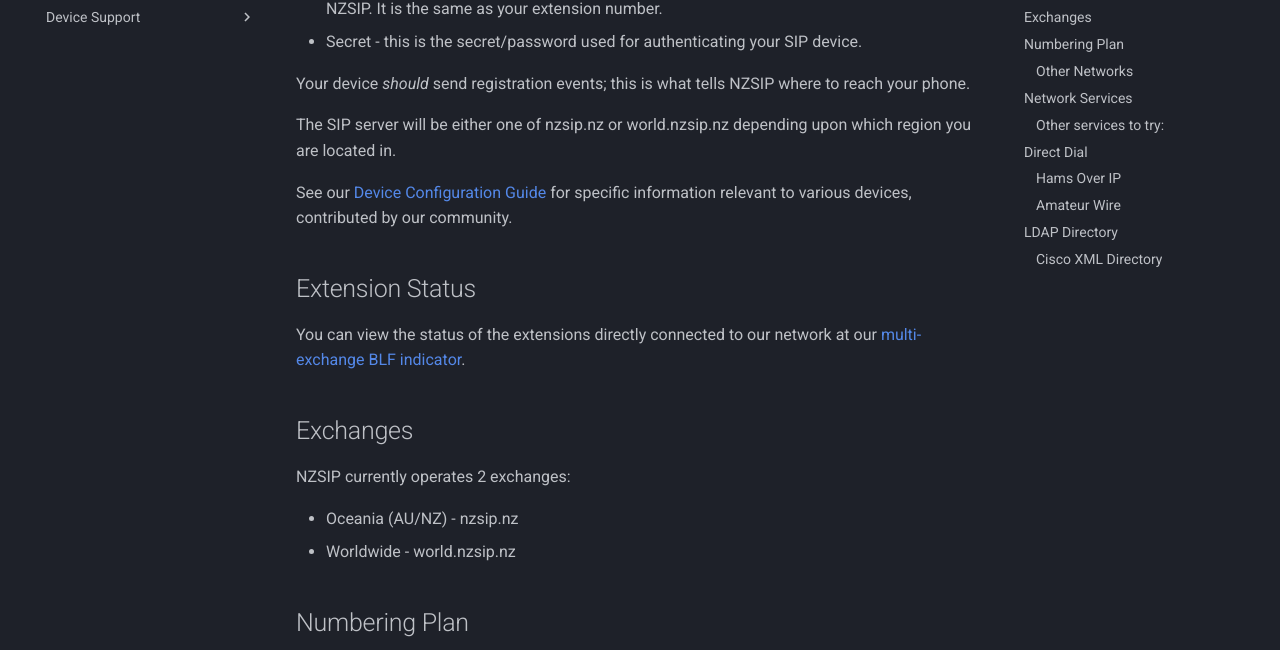
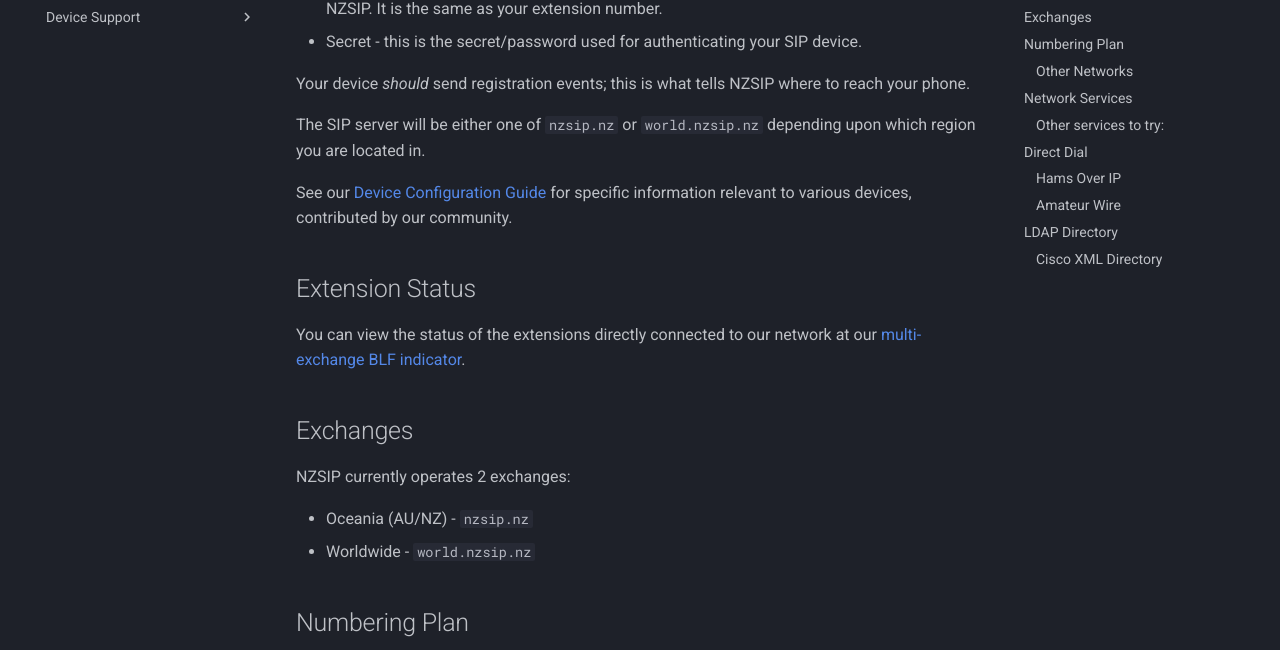
Before and after one commit to DigitalVoiceNZ/wiki, an MkDocs documentation site: the page built from docs/nzsip/users.md, in a window 1280 px wide and 900 px high, scrolled down 290 px. Shown: the part 145-795 px from the top of the window. Built offline with MkDocs 1.6.1 and Material for MkDocs 9.7.7, drawn with Linux system fonts in a browser that asks for light colours; some of the changed text lies outside the part shown.

```diff
--- a/docs/nzsip/users.md
+++ b/docs/nzsip/users.md
@@ -11,7 +11,7 @@ email with the following details:
 
 Your device *should* send registration events;  this is what tells NZSIP where to reach your phone.
 
-The SIP server will be either one of nzsip.nz or world.nzsip.nz depending upon which region you are located in.
+The SIP server will be either one of `nzsip.nz` or `world.nzsip.nz` depending upon which region you are located in.
 
 See our [Device Configuration Guide](devices/index.md) for specific information relevant to various devices, contributed by our community.
 
@@ -24,8 +24,8 @@ You can view the status of the extensions directly connected to our network at o
 
 NZSIP currently operates 2 exchanges:
 
-* Oceania (AU/NZ) - nzsip.nz
-* Worldwide - world.nzsip.nz
+* Oceania (AU/NZ) - `nzsip.nz`
+* Worldwide - `world.nzsip.nz`
 
 ## Numbering Plan
 
```
Also changed, not shown: other parts of docs/nzsip/users.md (+4 -4 lines).
